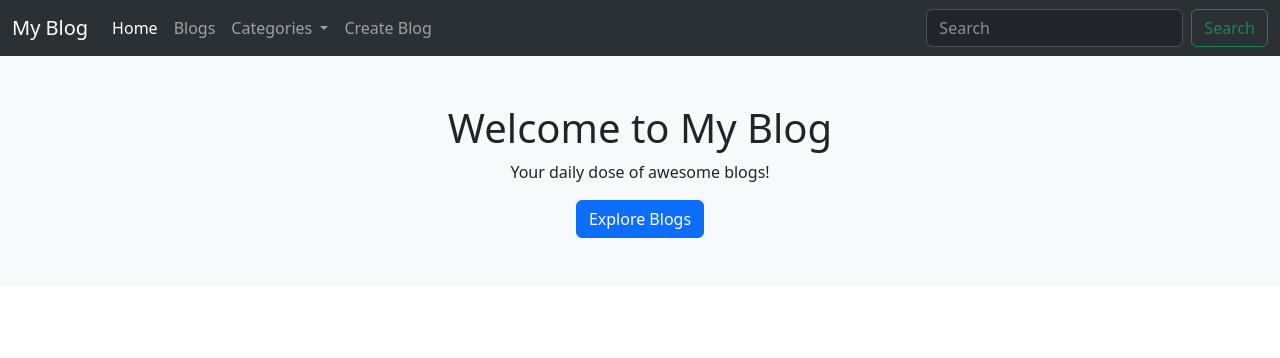
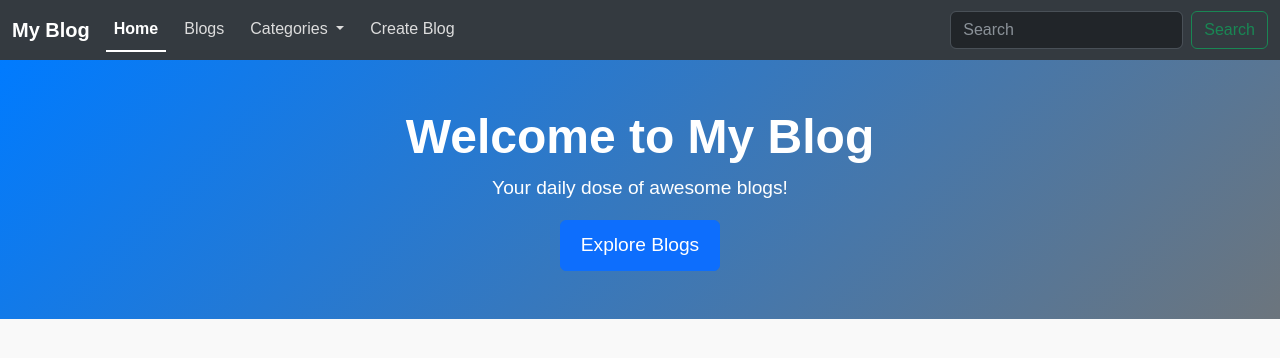
Before and after one commit to manishprasad9156/SC368_Project, a plain HTML site: page index.html in a window 1280 px wide. Drawn offline with nearby package versions, Linux system fonts and the light colour scheme.

Commit message:
Updates1

```diff
--- a/index.html
+++ b/index.html
@@ -6,7 +6,7 @@
     <title>My Blog | Home</title>
     <!-- Bootstrap CSS -->
     <link href="https://cdn.jsdelivr.net/npm/bootstrap@5.3.0/dist/css/bootstrap.min.css" rel="stylesheet">
-    <link rel="stylesheet" href="../css/styles.css">
+    <link rel="stylesheet" href="/css/style.css">
 </head>
 <body>
     <!-- Navbar -->
@@ -22,7 +22,7 @@
                         <a class="nav-link active" aria-current="page" href="index.html">Home</a>
                     </li>
                     <li class="nav-item">
-                        <a class="nav-link" href="../HTML/blog-list.html">Blogs</a>
+                        <a class="nav-link" href="/HTML/blog-list.html">Blogs</a>
                     </li>
                     <li class="nav-item dropdown">
                         <a class="nav-link dropdown-toggle" href="#" role="button" data-bs-toggle="dropdown" aria-expanded="false">
@@ -36,7 +36,7 @@
                         </ul>
                     </li>
                     <li class="nav-item">
-                        <a class="nav-link" href="../HTML/create-blog.html">Create Blog</a>
+                        <a class="nav-link" href="/HTML/create-blog.html">Create Blog</a>
                     </li>
                 </ul>
                 <form class="d-flex" role="search">
@@ -51,7 +51,7 @@
     <section class="hero text-center bg-light p-5">
         <h1>Welcome to My Blog</h1>
         <p>Your daily dose of awesome blogs!</p>
-        <a href="../HTML/blog-list.html" class="btn btn-primary">Explore Blogs</a>
+        <a href="/HTML/blog-list.html" class="btn btn-primary">Explore Blogs</a>
     </section>
 
     <!-- Bootstrap JS -->
```
